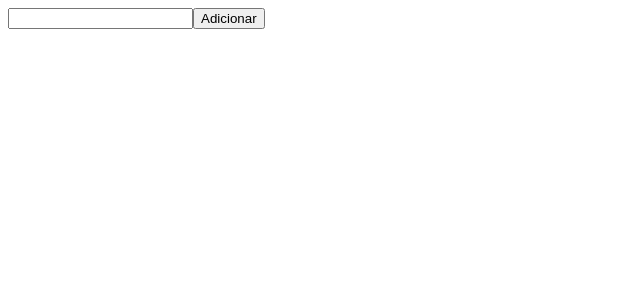
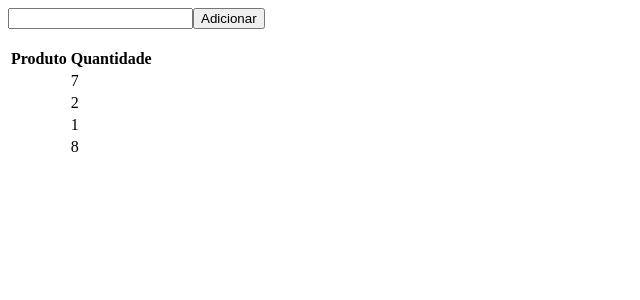
Before and after one commit to Catatera/ShopFriend, a React app: page / in a window 1280 px wide. Shown: the top 300 px of the page, without its empty margins (0-640 px from the left). Built offline with nearby package versions, Linux system fonts and the light colour scheme; the HTML template or start-up script is replaced by a standard one.

Commit message:
Início de criação da table
Demos início à criação da nossa tabela de produtos.

```diff
--- a/src/App.js
+++ b/src/App.js
@@ -3,16 +3,13 @@ import List from "./List";
 
 export default function App() {
   const [products, setProducts] = useState("");
-  let [productList,setProductList] = useState(products);
+  const [productList, setProductList] = useState([products]);
   function handleChange(event) {
     setProducts(event.target.value);
   }
   function handleSubmit(event) {
     event.preventDefault();
-    setProductList(
-      [...products]
-    );
-    console.log(products)
+    setProductList([...products]);
   }
 
   return (
@@ -22,8 +19,7 @@ export default function App() {
         <button>Adicionar</button>
       </form>
       <br />
-      <p>{productList}</p>
-      <List />
+      <List product={products} productList={productList} />
     </>
   );
 }
--- a/src/List.js
+++ b/src/List.js
@@ -3,8 +3,32 @@ import React from "react";
 export default function List(props) {
   return (
     <div>
-      <p style={{ color: "red" }}></p>
-      <p style={{ color: "green" }}></p>
+      <table>
+        <thead>
+          <tr>
+            <th>Produto</th>
+            <th>Quantidade</th>
+          </tr>
+        </thead>
+        <tbody>
+          <tr>
+            <td>{props.productList}</td>
+            <td>{Math.floor(10 * Math.random())}</td>
+          </tr>
+          <tr>
+            <td>{props.productList}</td>
+            <td>{Math.floor(10 * Math.random())}</td>
+          </tr>
+          <tr>
+            <td>{props.productList}</td>
+            <td>{Math.floor(10 * Math.random())}</td>
+          </tr>
+          <tr>
+            <td>{props.productList}</td>
+            <td>{Math.floor(10 * Math.random())}</td>
+          </tr>
+        </tbody>
+      </table>
     </div>
   );
 }
```
